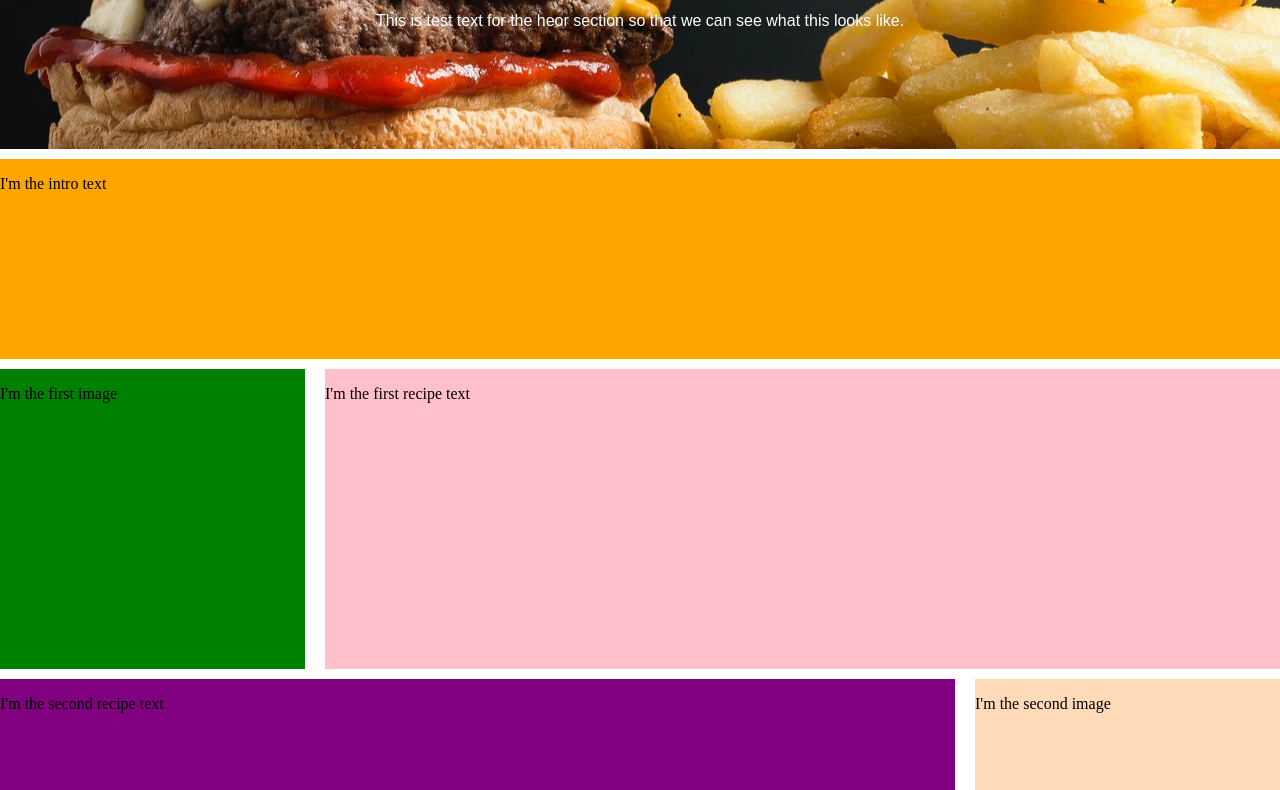
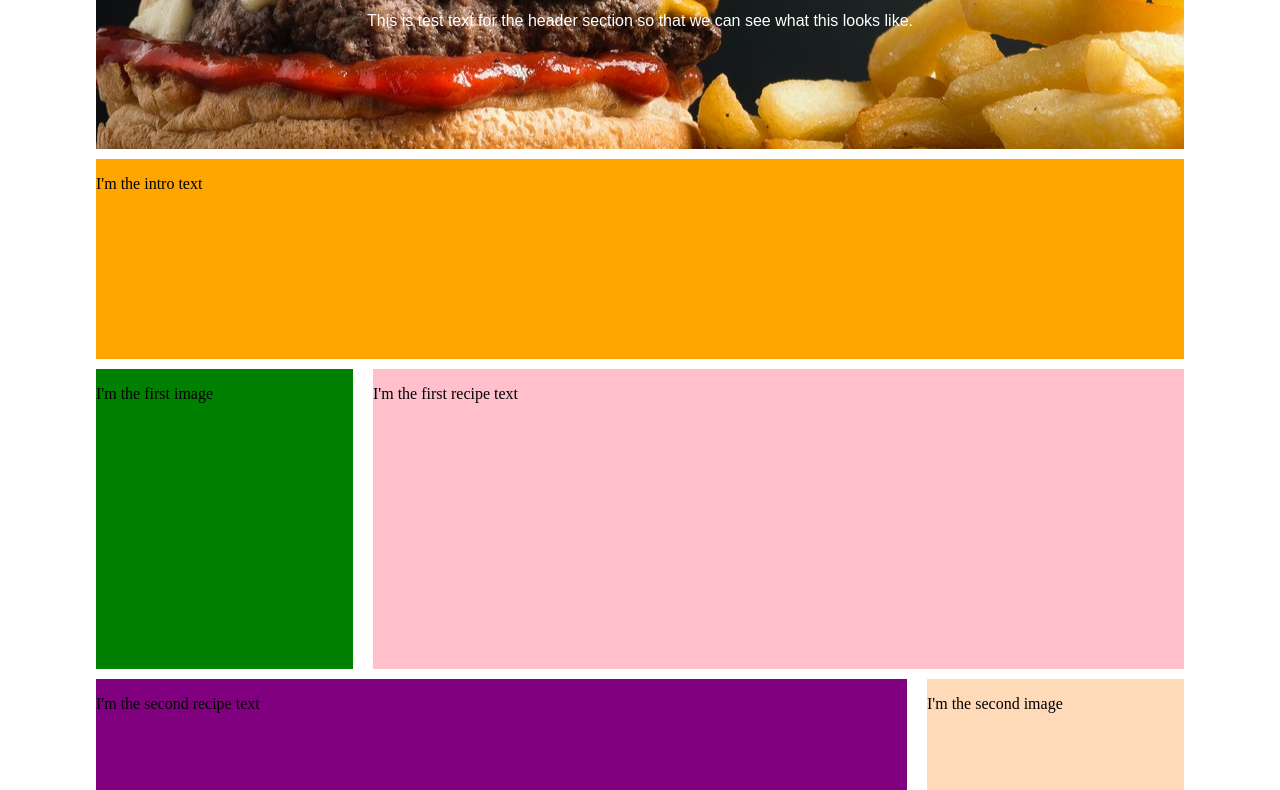
Before and after one commit to Timbuktujoe/cookbook3, a plain HTML site: page index.html in a window 1280 px wide. Shown: the part 211-1001 px from the top of the page. Drawn offline with Linux system fonts and the light colour scheme.

Commit message:
fix typos and add side margins

```diff
--- a/index.html
+++ b/index.html
@@ -19,7 +19,7 @@
         </nav> <!-- end nav-->
         <div class="hero">
             <h1>I'm the hero section</h1>
-            <p>This is test text for the heor section so that we can
+            <p>This is test text for the header section so that we can
                 see what this looks like.
             </p>
         </div><!-- end Hero-->
--- a/style.css
+++ b/style.css
@@ -1,5 +1,6 @@
 body {
-    margin: 0;
+    margin: 0 auto;
+    width: 85%;
 }
 
 .container {
```
